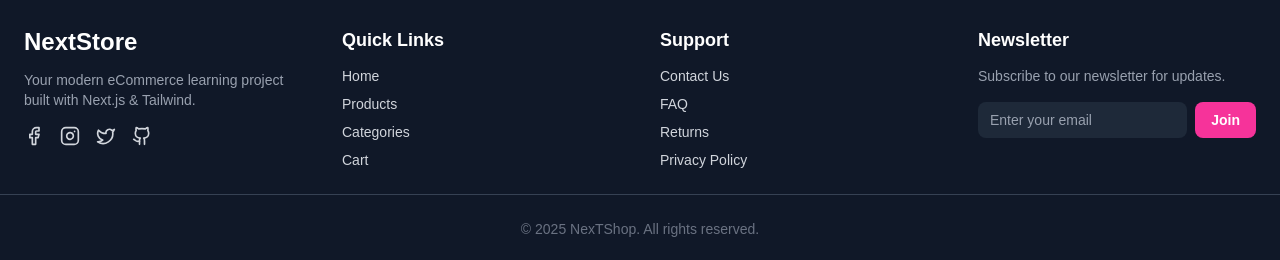
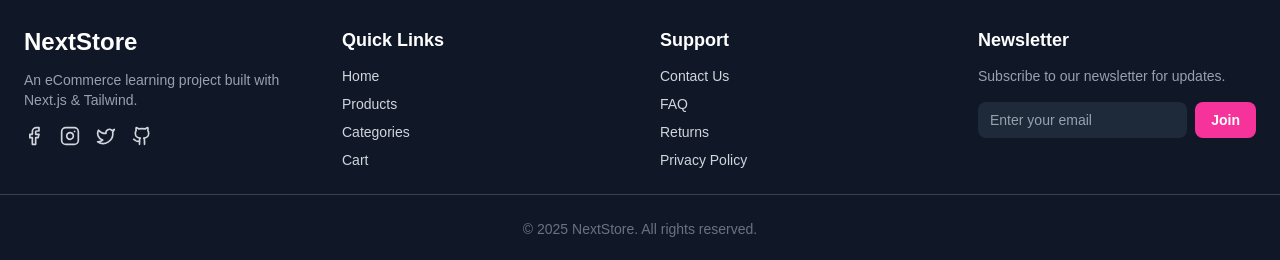
Before and after one commit to yash-lko/NexTStore, a Next.js app: page /register in a window 1280 px wide. Shown: the part 758-1018 px from the top of the page. Built offline with nearby package versions, Linux system fonts and the light colour scheme.

Commit message:
optimization

```diff
--- a/src/components/homepage/Footer.tsx
+++ b/src/components/homepage/Footer.tsx
@@ -9,7 +9,7 @@ export default function Footer() {
         <div>
           <h2 className="text-2xl font-bold text-white">NextStore</h2>
           <p className="mt-3 text-sm text-gray-400">
-            Your modern eCommerce learning project built with Next.js & Tailwind.
+            An eCommerce learning project built with Next.js & Tailwind.
           </p>
 
           <div className="flex items-center gap-4 mt-4">
@@ -86,7 +86,7 @@ export default function Footer() {
       <hr className="border-gray-700 my-6" />
 
       <p className="text-center text-sm text-gray-500">
-        © {new Date().getFullYear()} NexTShop. All rights reserved.
+        © {new Date().getFullYear()} NextStore. All rights reserved.
       </p>
     </footer>
   );
--- a/src/components/homepage/HomeProductClient.tsx
+++ b/src/components/homepage/HomeProductClient.tsx
@@ -16,8 +16,6 @@ export default function HomeProductClient({
   products: ProductType[];
 }) {
   const { query } = useSearchStore();
-
-  // Category
   const {
     category,
     setCategory,
```
